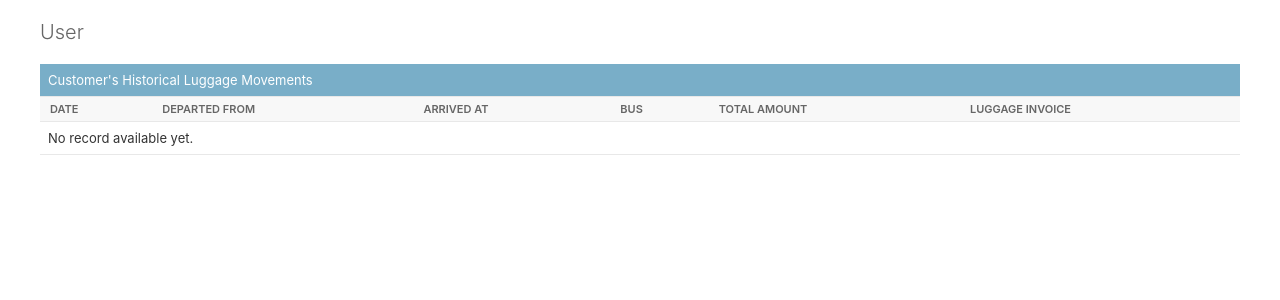
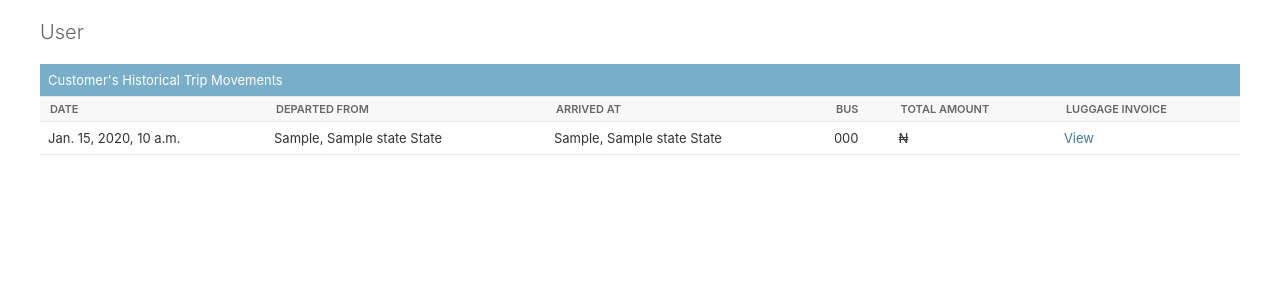
Before and after one commit to Pythonian/django_luggage, a Django app: page /admin/luggages/customer/1/ in a window 1280 px wide. Shown: the part 86-386 px from the top of the page. Run offline with Django 4.2, Linux system fonts and the light colour scheme; a user stored in the database is signed in; tables that the repository leaves empty hold one stand-in row (values such as "Sample post").

Commit message:
fix customer trips movement display

```diff
--- a/luggages/admin.py
+++ b/luggages/admin.py
@@ -62,6 +62,7 @@
 @admin.register(BagType)
 class BagTypeAdmin(admin.ModelAdmin):
     list_display = ["name", "size"]
+    search_fields = ["name"]
 
 
 class TripInlineBus(admin.TabularInline):
@@ -78,6 +79,7 @@
 @admin.register(Bus)
 class BusAdmin(admin.ModelAdmin):
     list_display = ["plate_number", "driver_name"]
+    search_fields = ["plate_number", "driver_name"]
     inlines = [TripInlineBus]
 
 
@@ -109,10 +111,9 @@
         "address",
         "next_of_kin",
         "next_of_kin_phonenumber",
-        "created",
         customer_detail,
     ]
-    search_fields = ["fullname", "email", "next_of_kin"]
+    search_fields = ["fullname", "next_of_kin"]
 
 
 class ParkLocationInline(admin.StackedInline):
--- a/luggages/templates/admin/luggages/customer/detail.html
+++ b/luggages/templates/admin/luggages/customer/detail.html
@@ -1,4 +1,6 @@
 {% extends "admin/base_site.html" %}
+
+{% load humanize %}
 
 {% block title %}{{ customer.fullname }} {{ block.super }}{% endblock %}
 
@@ -16,7 +18,7 @@
 
 <div class="module">
     <h1>{{ customer.fullname }}</h1>
-    <h2>Customer's Historical Luggage Movements</h2>
+    <h2>Customer's Historical Trip Movements</h2>
     <table style="width:100%">
         <thead>
             <tr>
@@ -29,13 +31,13 @@
             </tr>
         </thead>
         <tbody>
-            {% for item in customer.luggagebills.all %}
+            {% for item in luggage_bills %}
             <tr class="row{% cycle '1' '2' %}">
                 <td>{{ item.created }}</td>
-                <td>{{ item.trip.departure }}</td>
-                <td>{{ item.trip.destination }}</td>
+                <td>{{ item.trip.departure.location }}, {{ item.trip.departure.state }} State</td>
+                <td>{{ item.trip.destination.location }}, {{ item.trip.destination.state }} State</td>
                 <td>{{ item.trip.bus }}</td>
-                <td class="num">&#8358;{{ item.total_amount }}</td>
+                <td class="num">&#8358;{{ item.total_amount|intcomma }}</td>
                 <td><a href="{% url 'admin_luggagebill_detail' item.id %}">View</a></td>
             </tr>
             {% empty %}
--- a/luggages/views.py
+++ b/luggages/views.py
@@ -30,10 +30,12 @@
 @staff_member_required
 def admin_customer_detail(request, customer_id):
     customer = get_object_or_404(Customer, id=customer_id)
+    luggage_bills = customer.luggagebill_set.all()
 
     template_name = "admin/luggages/customer/detail.html"
     context = {
         "customer": customer,
+        "luggage_bills": luggage_bills,
     }
 
     return render(request, template_name, context)
```
